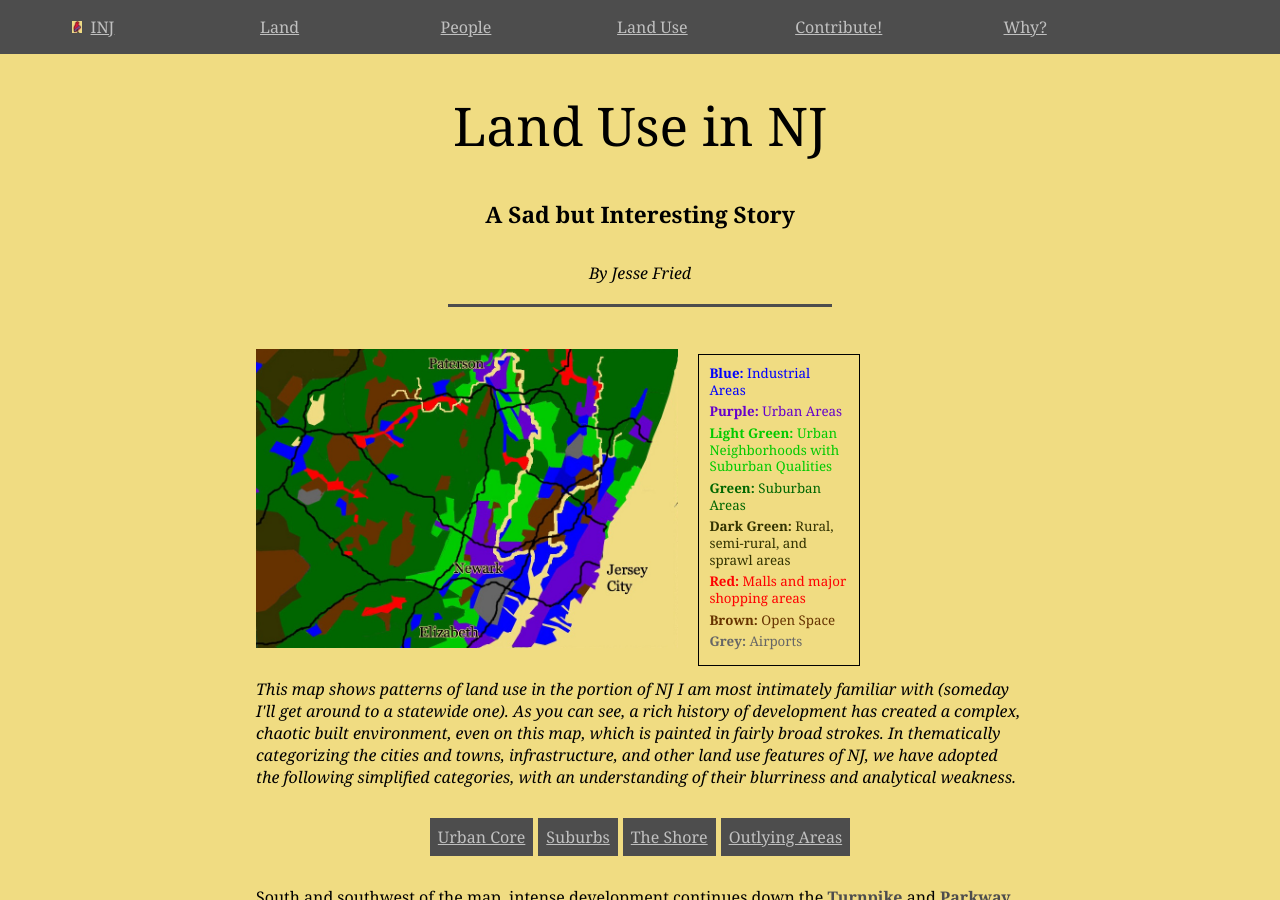
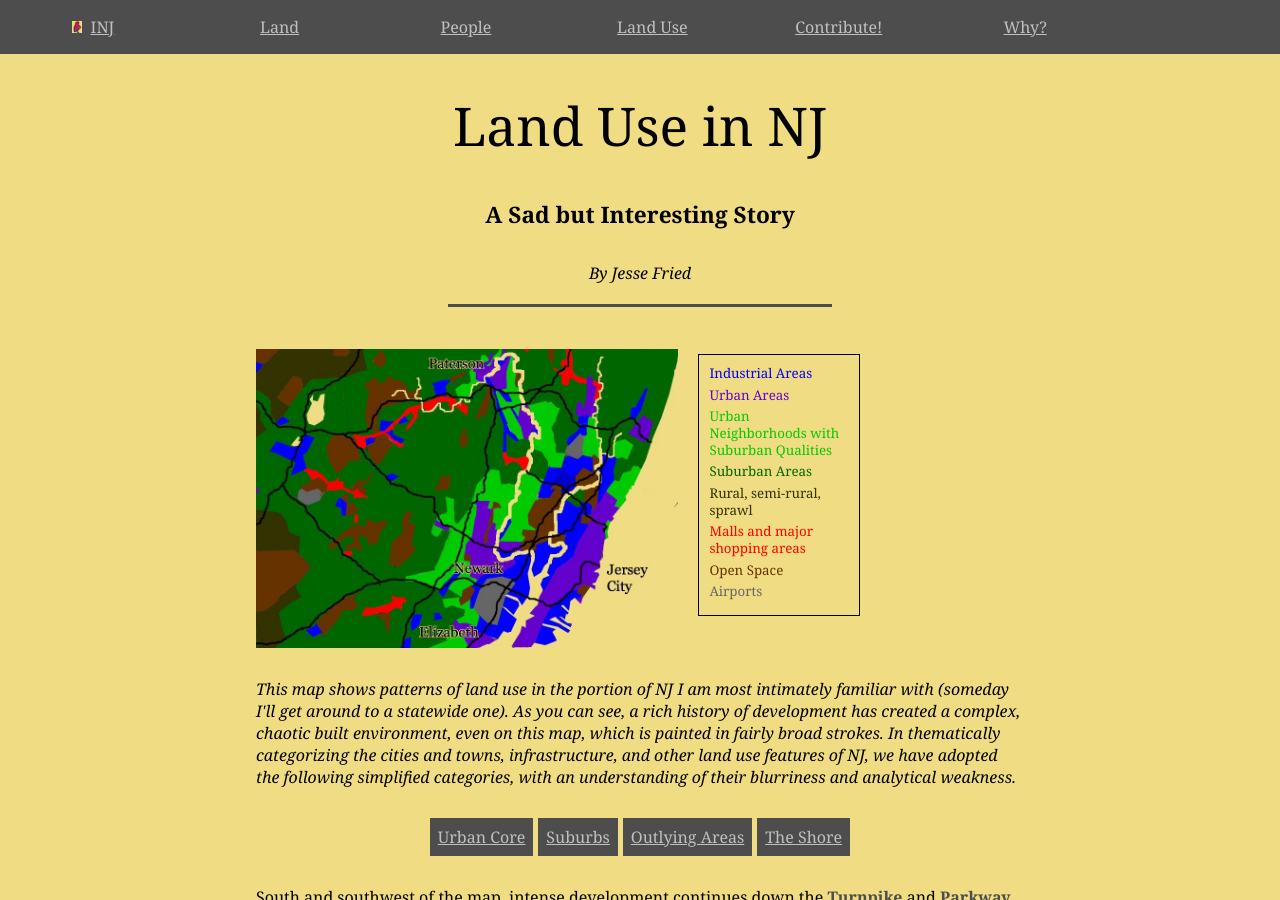
Before and after one commit to jonfried/oakafee.github.io, a Jekyll site: the page built from land-use.html, in a window 1280 px wide and 900 px high. Built offline with Jekyll 4.4.1, drawn with Linux system fonts in a browser that asks for light colours.

Commit message:
Update land-use.html

```diff
--- a/land-use.html
+++ b/land-use.html
@@ -13,14 +13,14 @@ tags: land-use
   </div>
 
   <div class="map-key">
-    <p class="key" style="color:#0001fe"><b>Blue:</b></span> Industrial Areas </p>
-    <p class="key" style="color:#6501cc"><b>Purple:</b></span> Urban Areas </p>
-    <p class="key" style="color:#00ca00"><b>Light Green: </b></span> Urban Neighborhoods with Suburban Qualities </p>
-    <p class="key" style="color:#006600"><b>Green: </b></span> Suburban Areas </p>
-    <p class="key" style="color:#333300"><b>Dark Green: </b></span> Rural, semi-rural, and sprawl areas</a></p>
-    <p class="key" style="color:#fe0000"><b>Red:</b></span>  Malls and major shopping areas </p>
-    <p class="key" style="color:#663300"><b>Brown: </b></span>Open Space </p>
-    <p class="key" style="color:#666666"><b>Grey: </b></span>Airports</i></p>
+    <p class="key" style="color:#0001fe">Industrial Areas </p>
+    <p class="key" style="color:#6501cc">Urban Areas </p>
+    <p class="key" style="color:#00ca00">Urban Neighborhoods with Suburban Qualities </p>
+    <p class="key" style="color:#006600">Suburban Areas </p>
+    <p class="key" style="color:#333300">Rural, semi-rural, sprawl </p>
+    <p class="key" style="color:#fe0000">Malls and major shopping areas </p>
+    <p class="key" style="color:#663300">Open Space </p>
+    <p class="key" style="color:#666666">Airports</i></p>
  </div>
 </div>
 
@@ -31,8 +31,8 @@ tags: land-use
   <tr>
     <td><a href="http://interpretation-of-nj.com/land-use/urban-core.html">Urban Core </a></td>
     <td><a href="http://interpretation-of-nj.com/land-use/suburbs.html">Suburbs </a></td>
+    <td><a href="http://interpretation-of-nj.com/land-use/outlying-areas.html">Outlying Areas </a></td>
     <td><a href="http://interpretation-of-nj.com/land-use/shore.html">The Shore </a></td>
-    <td><a href="http://interpretation-of-nj.com/land-use/outlying-areas.html">Outlying Areas </a></td>
   </tr>
 </table>
 </div>
```
